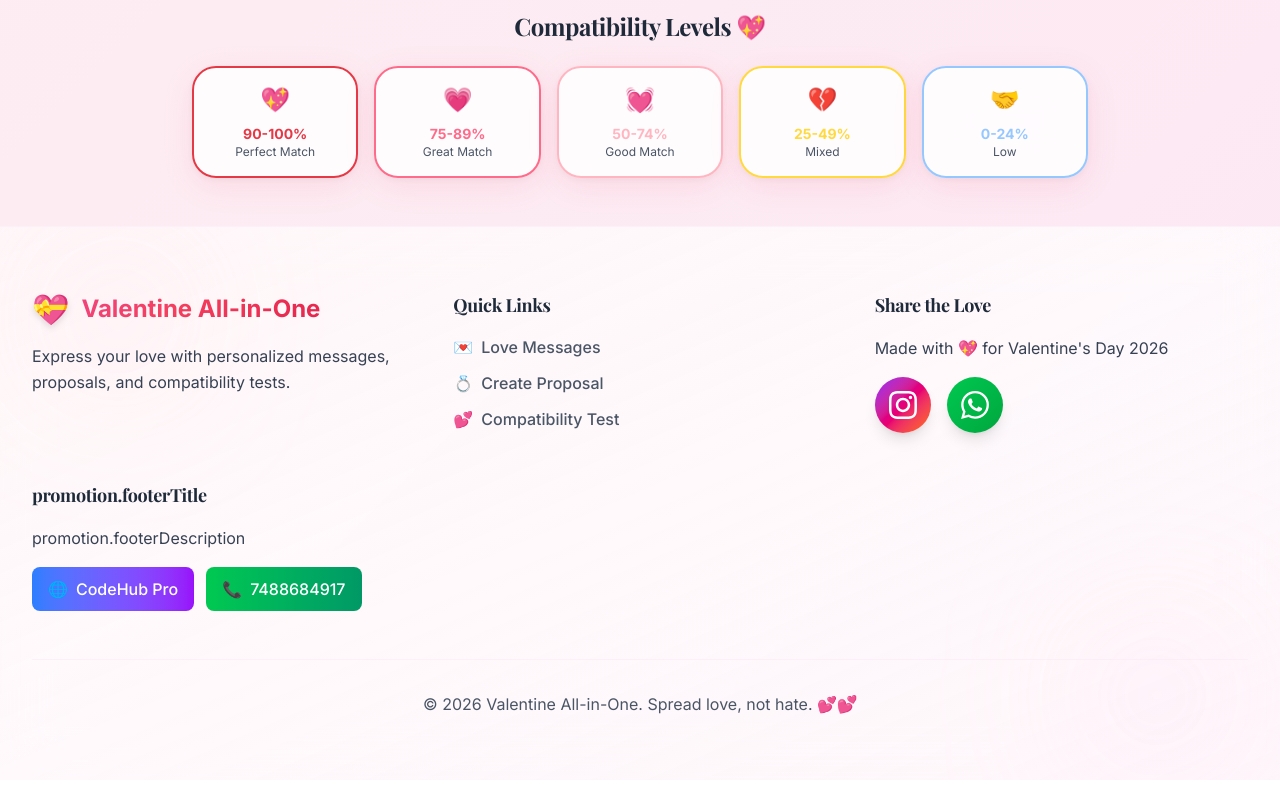
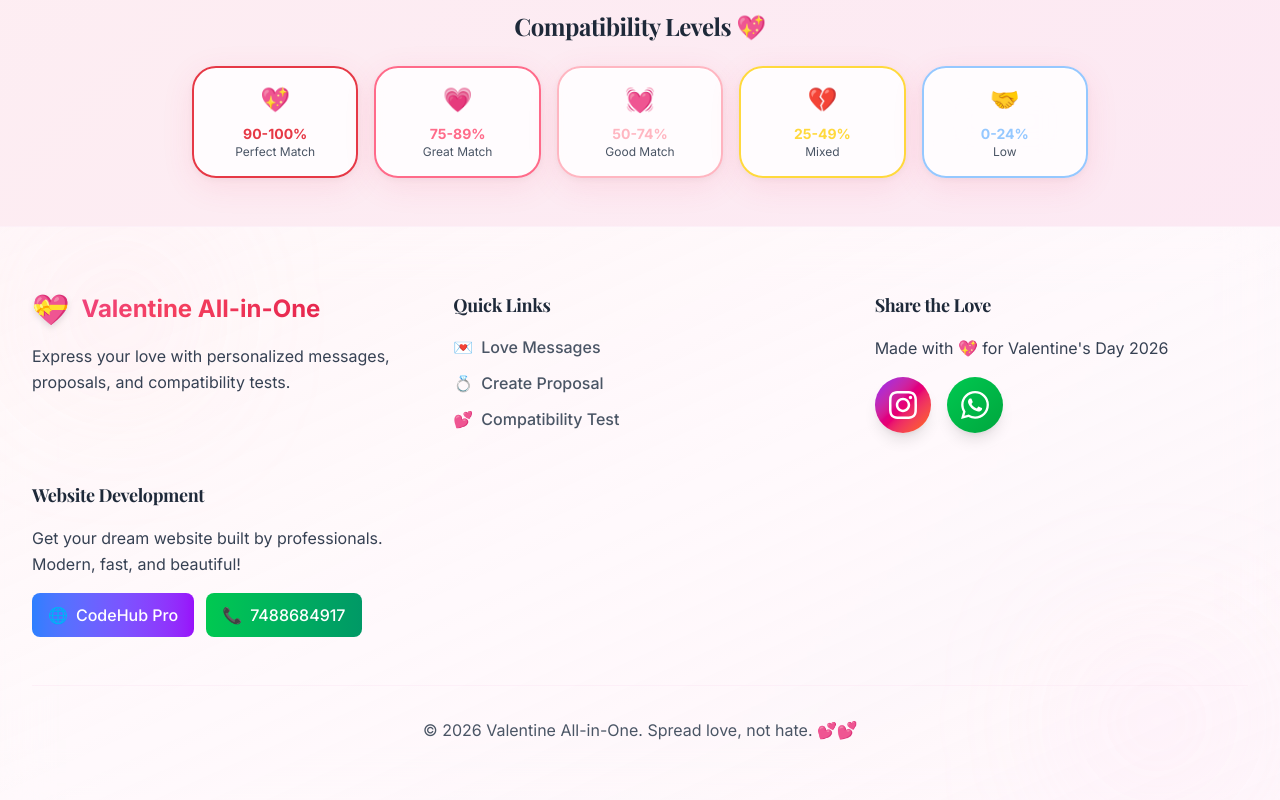
Before and after one commit to Krishnamurari7/Valen, a Next.js app: page /compatibility in a window 1280 px wide. Shown: the part 1282-2082 px from the top of the page. Built offline with nearby package versions, Linux system fonts and the light colour scheme; no server answers; a web font is replaced by a local one.

Commit message:
Fix translation keys in Footer for promotion section

```diff
--- a/components/Footer.tsx
+++ b/components/Footer.tsx
@@ -7,6 +7,7 @@ import { useTranslations } from '@/lib/i18n'
 export default function Footer() {
   const t = useTranslations('footer')
   const tCommon = useTranslations('common')
+  const tPromotion = useTranslations('promotion')
   return (
     <footer className="bg-white/70 backdrop-blur-xl border-t border-pink-100/50 mt-auto relative overflow-hidden">
       {/* Enhanced decorative gradient */}
@@ -128,9 +129,9 @@ export default function Footer() {
 
           {/* Web Development Promotion */}
           <div className="sm:col-span-2 lg:col-span-1">
-            <h3 className="font-bold text-gray-800 mb-3 sm:mb-4 text-base sm:text-lg">{t('promotion.footerTitle')}</h3>
+            <h3 className="font-bold text-gray-800 mb-3 sm:mb-4 text-base sm:text-lg">{tPromotion('footerTitle')}</h3>
             <p className="text-gray-700 text-sm sm:text-base mb-3 sm:mb-4 leading-relaxed">
-              {t('promotion.footerDescription')}
+              {tPromotion('footerDescription')}
             </p>
             <div className="flex flex-col sm:flex-row gap-2 sm:gap-3">
               <motion.a
```
